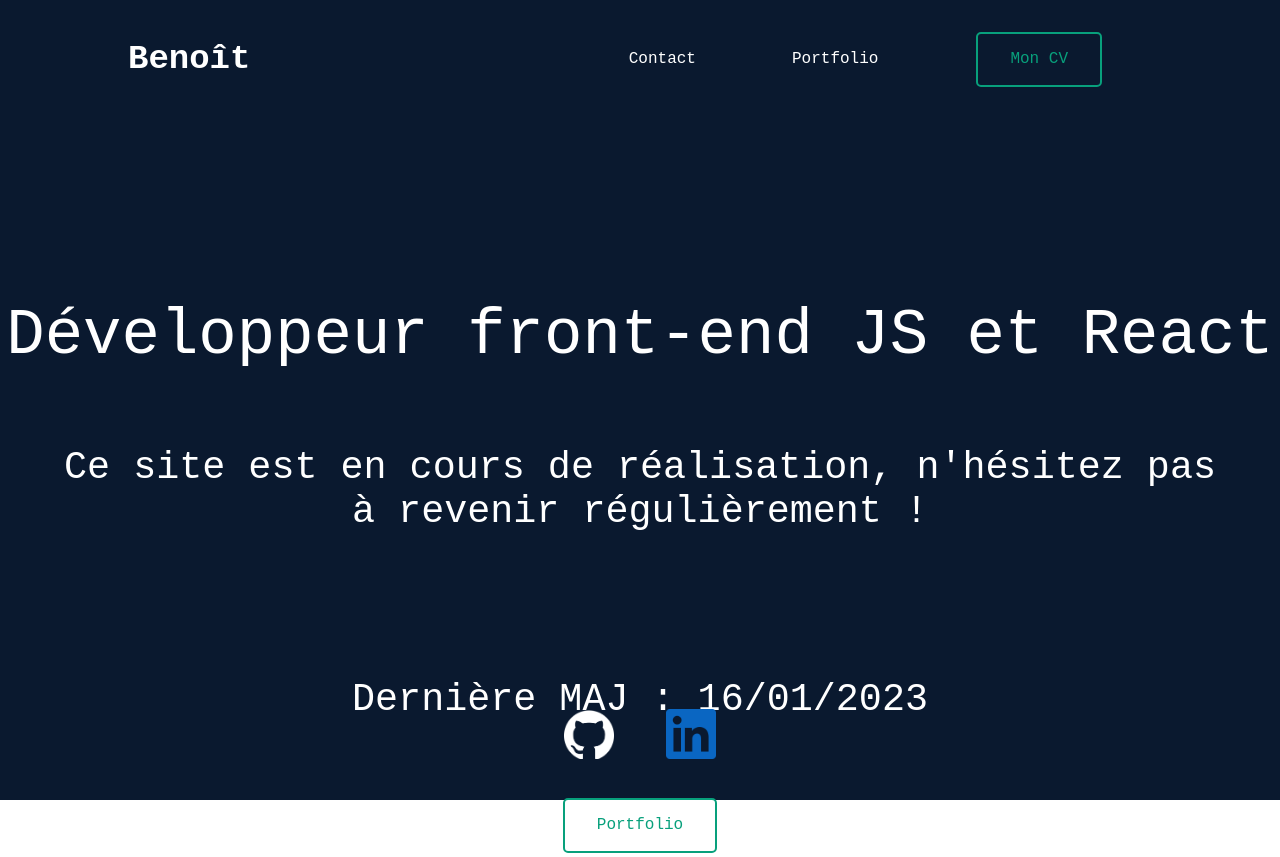
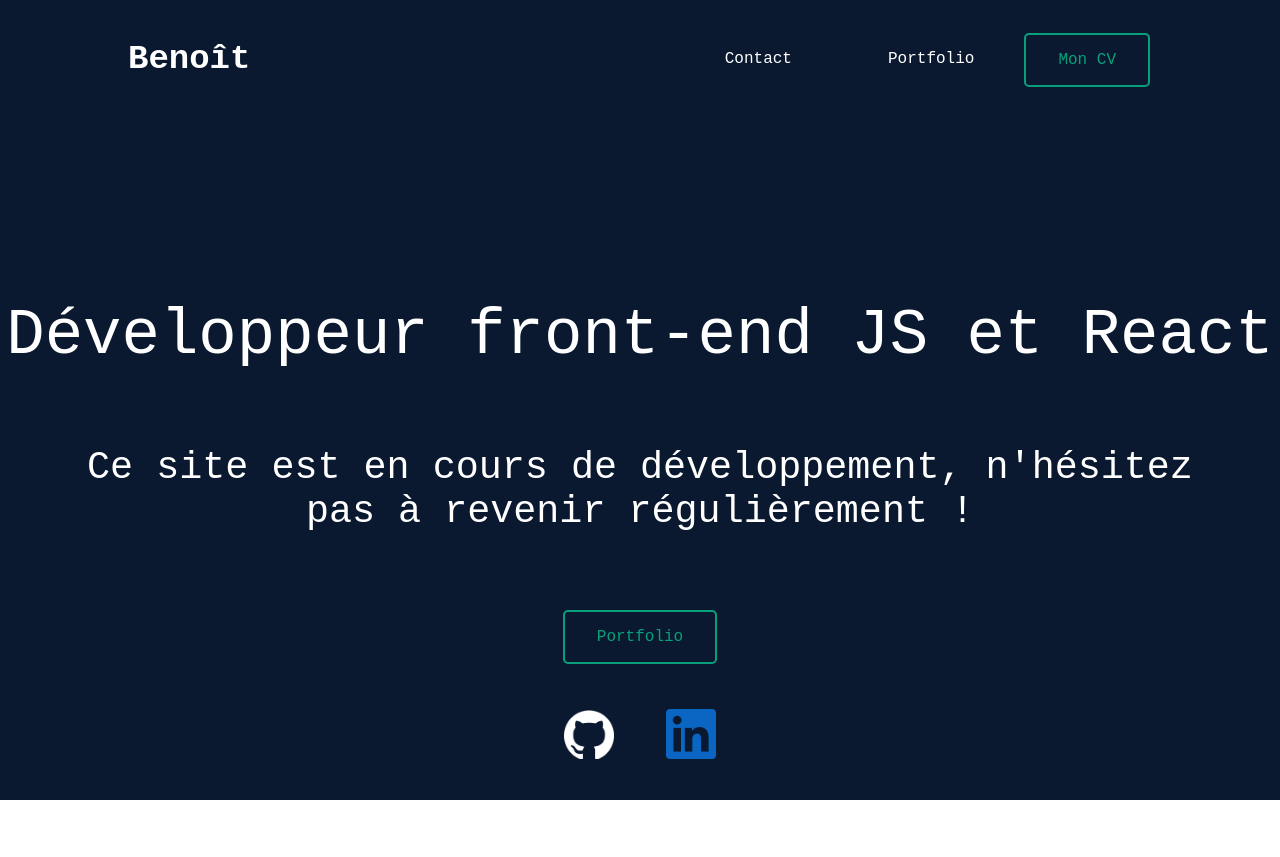
Before and after one commit to benoitfinet/portfolio_bf, a React (Create React App) app: page / in a window 1280 px wide. Shown: the top 857 px of the page. After the commit the page ends 800 px from the top, so only its background shows below. Built offline with nearby package versions, Linux system fonts and the light colour scheme.

Commit message:
fixe errors on archives

```diff
--- a/src/assets/datas/portfolioArchive.json
+++ b/src/assets/datas/portfolioArchive.json
@@ -4,10 +4,10 @@
         "image": "https://user.oc-static.com/upload/2020/08/24/15982605908418_Maquettes%20Ohmyfood.jpg",
         "origin": "OpenClassRooms",
         "description": "Création d'un site responsive, ajout d'animations avec Sass, respect des maquettes et d'une charte graphique.",
-        "linkGithub": "https://github.com/benoitfinet/kasa_p11.git",
+        "linkGithub": "https://github.com/benoitfinet/BenoitFinet_3_11032022.git",
         "linkWebsite": "https://benoitfinet.github.io/BenoitFinet_3_11032022/",
         "listTech": [
-            "React",
+            "Javascript",
             "Sass",
             "FontAwesome"
         ],
--- a/src/components/Cards/CardsArchive.jsx
+++ b/src/components/Cards/CardsArchive.jsx
@@ -31,9 +31,9 @@ function CardsArchive() {
                                     <a href={linkGithub} target="_blank" rel="noreferrer">
                                         <img src={GithubLogo} alt='Github logo' />
                                     </a>
-                                    <a href={linkWebsite} target="_blank" rel="noreferrer">
+                                    {linkWebsite ? <a href={linkWebsite} target="_blank" rel="noreferrer">
                                         <img src={WebLogo} alt='External Link' />
-                                    </a>
+                                    </a> : null}
                                 </div>
                             </div>
                         </div>
--- a/src/components/Header/Header.jsx
+++ b/src/components/Header/Header.jsx
@@ -20,7 +20,7 @@ function Header() {
                 <Link to="/portFolio">
                     <p className='navigation header__portFolio'>Portfolio</p>
                 </Link>
-                <form method="get" action={Resume} target="_blank" className='navigation header__button'>
+                <form method="get" action={Resume} target="_blank" className='header__button'>
                     <Button type="submit" text="Mon CV"></Button>
                 </form>
             </div>
--- a/src/pages/Home/Home.jsx
+++ b/src/pages/Home/Home.jsx
@@ -13,8 +13,7 @@ function Home() {
                 <p className='presentation__firstLine'>Bienvenue ! Je suis <span className='presentation__firstName'>Benoît</span></p>
                 <div className='presentation__secondLine'>
                     <p>Développeur front-end JS et React</p>
-                    <p>Ce site est en cours de réalisation, n'hésitez pas à revenir régulièrement !</p>
-                    <p>Dernière MAJ : 16/01/2023</p>
+                    <p>Ce site est en cours de développement, n'hésitez pas à revenir régulièrement !</p>
                 </div>
                 <div>
                     <Link to='portFolio'>
```
